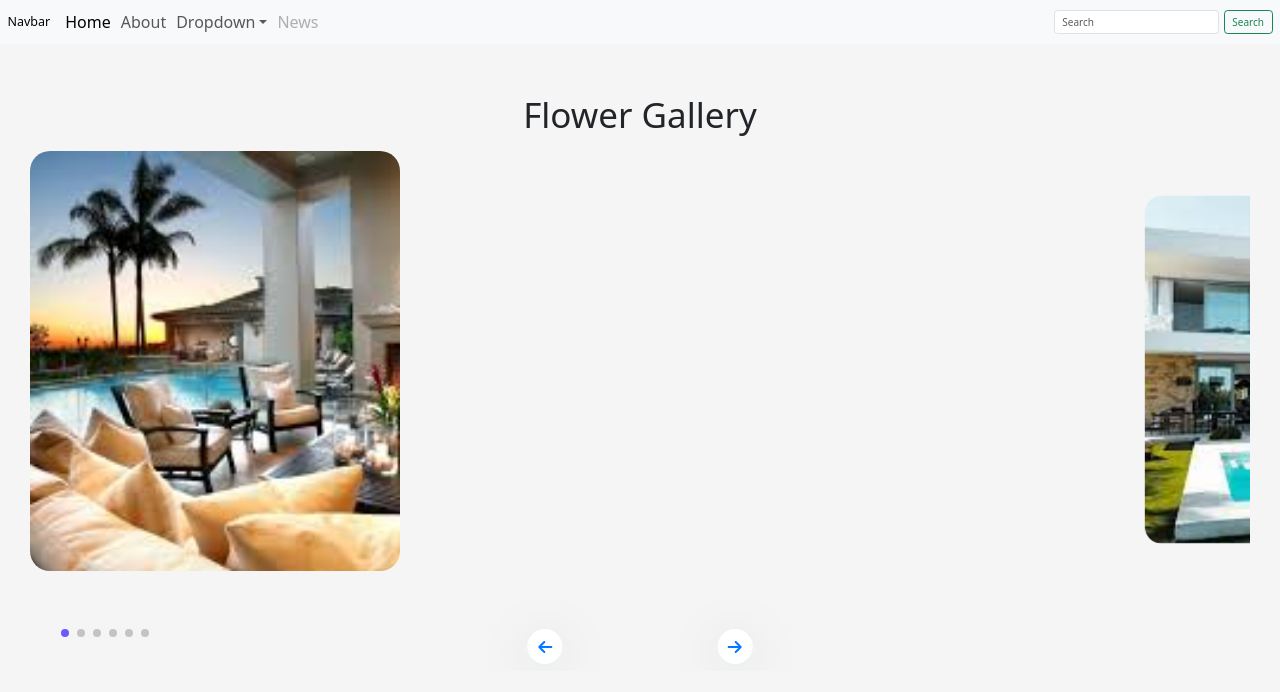
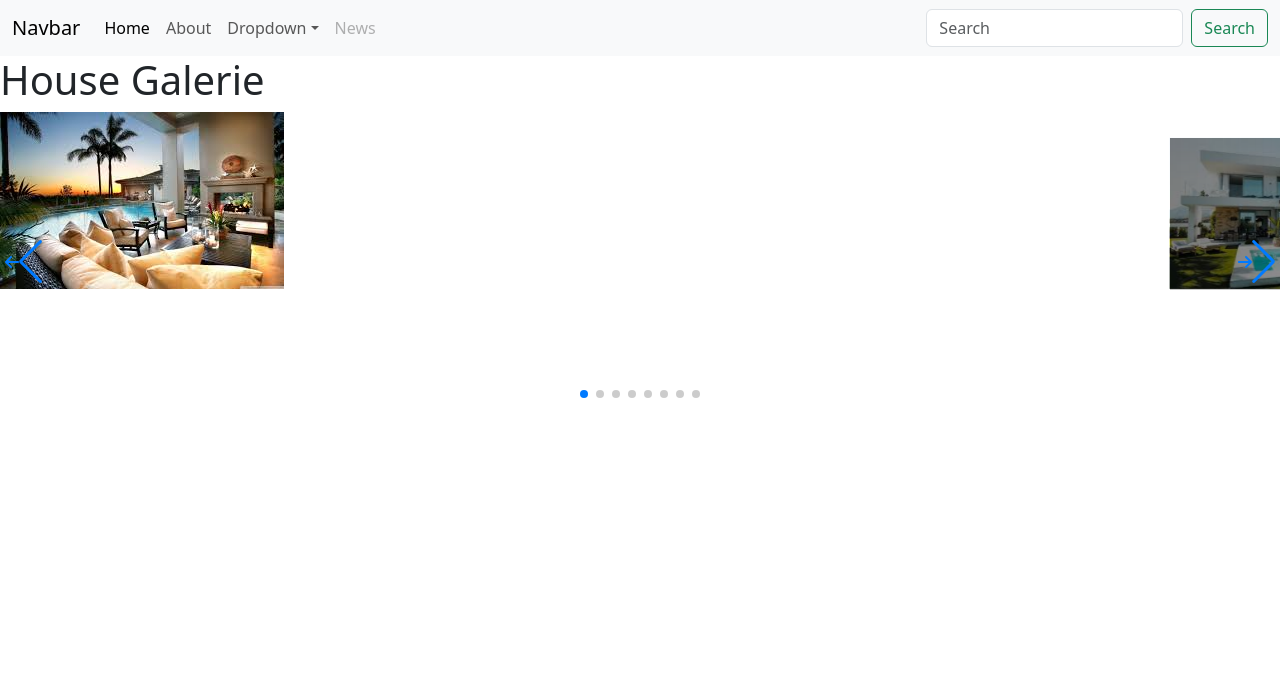
Before and after one commit to hakichris/RealEstate-Ebusiness, a React (Create React App) app: page / in a window 1280 px wide. Shown: the top 692 px of the page. Built offline with nearby package versions, Linux system fonts and the light colour scheme.

Commit message:
Update home.tsx

```diff
--- a/src/components/home.tsx
+++ b/src/components/home.tsx
@@ -1,6 +1,6 @@
 import React from 'react';
 import { Swiper, SwiperSlide } from 'swiper/react';
-import '../css/home.css'
+
 import 'swiper/css';
 import 'swiper/css/effect-coverflow';
 import 'swiper/css/pagination';
@@ -18,14 +18,16 @@ import image3 from './assets/image3.jpeg';
 import image4 from './assets/image4.jpeg';
 import image5 from './assets/image5.jpeg';
 import image6 from './assets/image6.jpeg';
+import image7 from './assets/image7.jpeg';
+import image8 from './assets/image8.jpeg';
 
 
 const Home: React.FC = () => {
   return (
-    <div className="container">
-      <h1 className="heading">Flower Gallery</h1>
+    <div className="slide-container">
+      <h1 className="heading-title1">House Galerie</h1>
       <Swiper
-        modules={[EffectCoverflow, Pagination, Navigation]}
+       modules={[EffectCoverflow, Pagination, Navigation]}
         effect={'coverflow'}
         grabCursor={true}
         centeredSlides={true}
@@ -41,7 +43,6 @@ const Home: React.FC = () => {
         navigation={{
           nextEl: '.swiper-button-next',
           prevEl: '.swiper-button-prev',
-
         }}
         className="swiper_container"
       >
@@ -63,16 +64,23 @@ const Home: React.FC = () => {
         <SwiperSlide>
           <img src={image6} alt="slide1" />
         </SwiperSlide>
+        <SwiperSlide>
+          <img src={image7} alt="slide1" />
+        </SwiperSlide>
+        <SwiperSlide>
+          <img src={image8} alt="slide1" />
+        </SwiperSlide>
 
         <div className="slider-controler">
           <div className="swiper-button-prev slider-arrow">
-            <FontAwesomeIcon icon={faArrowLeft} />
+            <FontAwesomeIcon name="arrow-back-outline" icon={faArrowLeft} />
           </div>
           <div className="swiper-button-next slider-arrow">
-            <FontAwesomeIcon icon={faArrowRight} />
+            <FontAwesomeIcon name="arrow-forward-outline" icon={faArrowRight} />
           </div>
           <div className="swiper-pagination"></div>
         </div>
+
       </Swiper>
     </div>
   );
```
